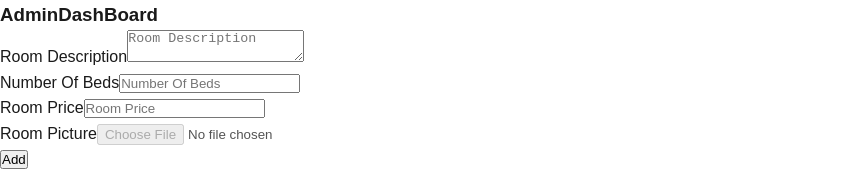
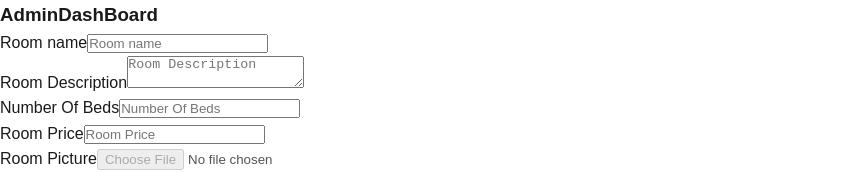
Before and after one commit to Tibz-Dankan/letsbook, a React (Create React App) app in the folder client/: page /admin in a window 1280 px wide. Shown: the top 172 px of the page, without its empty margins (0-867 px from the left). Built offline with nearby package versions, Linux system fonts and the light colour scheme; no server answers.

Commit message:
feat: room name input field

```diff
--- a/client/src/components/UI/AddRoom/AddRoom.js
+++ b/client/src/components/UI/AddRoom/AddRoom.js
@@ -13,6 +13,7 @@ import { disableEnableButton } from "../../../utils/disableEnableButton";
 const AddRoom = () => {
   const [isLoading, setIsLoading] = useState(false);
   const [isError, setIsError] = useState(false);
+  const [roomName, setRoomName] = useState("");
   const [roomDescription, setRoomDescription] = useState("");
   const [numberOfBeds, setNumberOfBeds] = useState(undefined);
   const [roomPrice, setRoomPrice] = useState(undefined);
@@ -20,6 +21,10 @@ const AddRoom = () => {
   const dispatch = useDispatch();
   const token = useSelector((state) => state.auth.token);
   const showModal = useSelector((state) => state.notification.value);
+
+  const handleRoomName = (event) => {
+    setRoomName(event.target.value);
+  };
 
   const handleRoomDescription = (event) => {
     setRoomDescription(event.target.value);
@@ -37,6 +42,7 @@ const AddRoom = () => {
       numberOfBeds: numberOfBeds,
       roomPrice: roomPrice,
       roomPicture: roomPicture,
+      roomName: roomName,
     };
   };
 
@@ -87,6 +93,17 @@ const AddRoom = () => {
             className={styles["form"]}
             onSubmit={(event) => handleAddRoomSubmit(event)}
           >
+            <div className={styles["form__input__group"]}>
+              <label htmlFor="room name">Room name</label>
+              <input
+                type="text"
+                value={roomName}
+                onChange={(event) => handleRoomName(event)}
+                placeholder="Room name"
+                className={styles["form__input__field"]}
+                required
+              />
+            </div>
             <div className={styles["form__input__group"]}>
               <label htmlFor="room description">Room Description</label>
               <textarea
```
